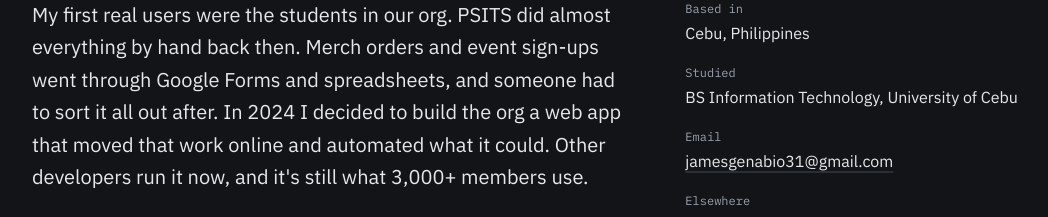
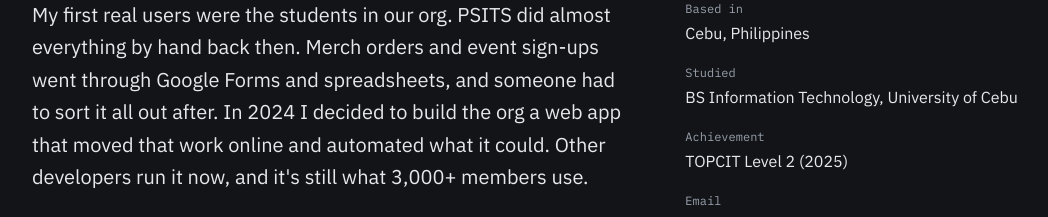
Before and after one commit to Javabutdif/Portfolio-Archiona, a Next.js app: page / in a window 1280 px wide. Shown: the part 3980-4197 px from the top of the page, without its empty margins (72-1120 px from the left). Built offline with nearby package versions, Linux system fonts and the light colour scheme; no server answers; the database is empty.

Commit message:
feat: add TOPCIT Level 2 (2025) to About

```diff
--- a/app/_components/sections/about.tsx
+++ b/app/_components/sections/about.tsx
@@ -1,6 +1,7 @@
 const facts = [
   { label: 'Based in', value: 'Cebu, Philippines' },
   { label: 'Studied', value: 'BS Information Technology, University of Cebu' },
+  { label: 'Achievement', value: 'TOPCIT Level 2 (2025)' },
 ];
 
 export function AboutSection() {
```
